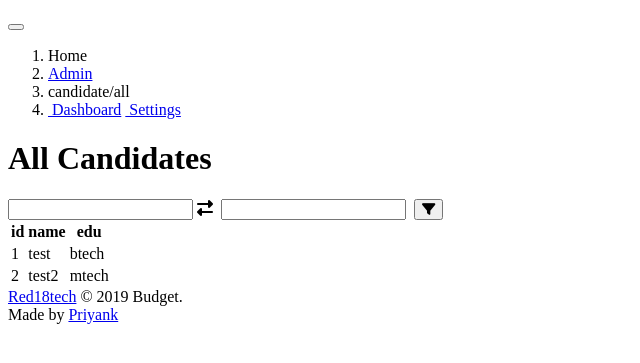
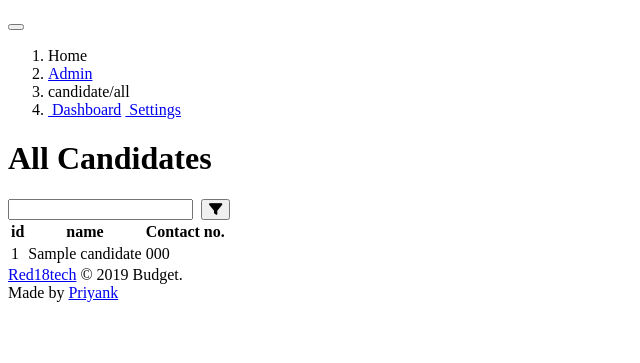
Before and after one commit to priyank-py/HRPannel, a Django app: page /candidate/all in a window 1280 px wide. Shown: the part 333-696 px from the top of the page, without its empty margins (0-640 px from the left). Run offline with Django 3.2, Linux system fonts and the light colour scheme; tables that the repository leaves empty hold one stand-in row (Sample ...); some libraries are stand-ins or nearby versions.

Commit message:
minor change in table

```diff
--- a/candidates/views.py
+++ b/candidates/views.py
@@ -14,4 +14,10 @@ from django.http import HttpResponse
 
 
 def all_candidates(request):
-    return render(request, 'candidates/all.html')
+    candidates = Candidate.objects.all()
+
+    context = {
+        'candidates': candidates,
+    }
+
+    return render(request, 'candidates/all.html', context)
--- a/templates/candidates/all.html
+++ b/templates/candidates/all.html
@@ -6,31 +6,28 @@
 <div class="container-fluid my-5 mx-auto text-center filter-fields">
     <h1 class="text-muted text-center my-4">All Candidates</h1>
     <form class="d-flex justify-content-center align-items-center" action="" method="post">
-        <input class="" type="text" name="" id="">&nbsp;<i class="fas fa-exchange-alt"></i>&nbsp;
-        <input type="text" name="" id="">&nbsp;
+        <input class="" type="text" name="" id="">&nbsp;<!--<i class="fas fa-exchange-alt"></i>&nbsp;-->
+        {% comment %} <input type="text" name="" id="">&nbsp; {% endcomment %}
         <button class="btn btn-dark"><i class="fas fa-filter"></i></button>
         {% comment %} <input class="btn btn-primary " type="submit" name="" id="" value=""> {% endcomment %}
     </form>
 
-    <table class="table table-striped table-inverse mx-auto my-4">
-        <thead class="thead-inverse">
+    <table class="table table-striped table-hover table-inverse mx-auto my-4">
+        <thead class="">
             <tr>
                 <th scope="col">id</th>
                 <th scope="col">name</th>
-                <th scope="col">edu</th>
+                <th scope="col">Contact no.</th>
             </tr>
             </thead>
-            <tbody>
+            <tbody class="">
+            {% for candidate in candidates %}
                 <tr>
-                    <td scope="row">1</td>
-                    <td>test</td>
-                    <td>btech</td>
+                    <td scope="row">{{candidate.id}}</td>
+                    <td>{{candidate.name}}</td>
+                    <td>{{candidate.phone_number}}</td>
                 </tr>
-                <tr>
-                    <td scope="row">2</td>
-                    <td>test2</td>
-                    <td>mtech</td>
-                </tr>
+            {% endfor %}
             </tbody>
     </table>
 
```
